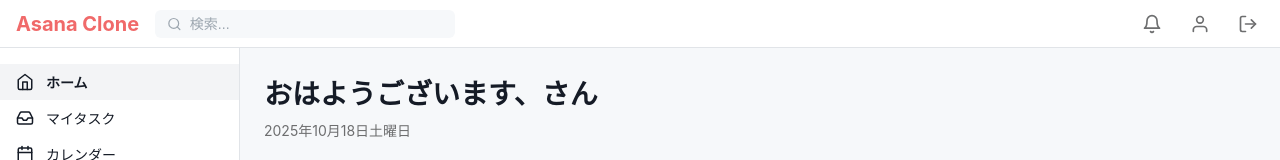
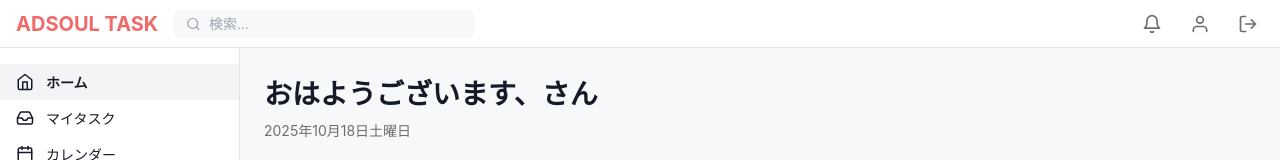
Before and after one commit to tsubasa-adsoul/task-tool, a React (Create React App) app in the folder frontend/: page / in a window 1280 px wide. Shown: the top 160 px of the page. Built offline with nearby package versions, Linux system fonts and the light colour scheme; no server answers; sample sign-in values are in the browser's storage.

Commit message:
Update logo text in Header component

```diff
--- a/frontend/src/components/Header.js
+++ b/frontend/src/components/Header.js
@@ -179,7 +179,7 @@ const Header = () => {
     <>
       <HeaderContainer>
         <LeftSection>
-          <Logo onClick={handleLogoClick}>Asana Clone</Logo>
+          <Logo onClick={handleLogoClick}>ADSOUL TASK</Logo>
           <SearchBar onSubmit={handleSearch}>
             <FiSearch color={colors.text.light} />
             <SearchInput
```
